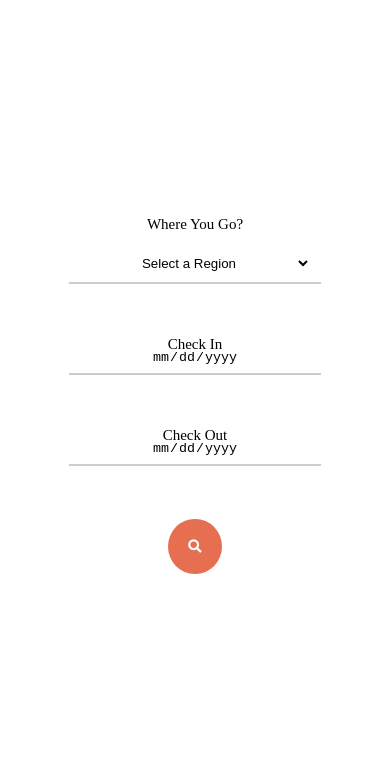
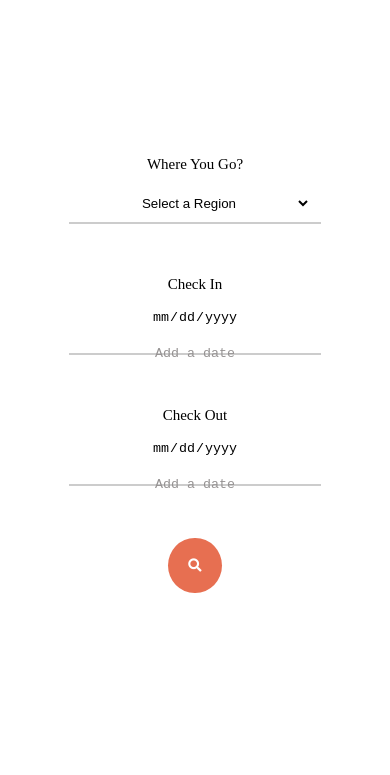
Before and after one commit to reyhaneh-moayeri/frontend-mentorship, a plain HTML site: page frontend-mentorship-challenge-03/up/index.html in a window 390 px wide. Shown: the part 89-864 px from the top of the page. Drawn offline with Linux system fonts and the light colour scheme.

Commit message:
fixed responsive problems

```diff
--- a/frontend-mentorship-challenge-03/sass/_header.scss
+++ b/frontend-mentorship-challenge-03/sass/_header.scss
@@ -30,4 +30,12 @@
     background-color: var(--color-tertiary);
     color: var(--color-primary);
   }
+
+  @include media-small {
+    &-title {
+      letter-spacing: 0;
+      padding: 0.5rem;
+      flex-shrink: 0;
+    }
+  }
 }
--- a/frontend-mentorship-challenge-03/sass/_main.scss
+++ b/frontend-mentorship-challenge-03/sass/_main.scss
@@ -117,6 +117,11 @@ main {
         border-right: 0 !important;
         border-bottom: 2px solid var(--color-gray);
       }
+
+      & div:nth-child(2),
+      & div:nth-child(3) {
+        padding-bottom: 5rem;
+      }
     }
   }
 
--- a/frontend-mentorship-challenge-03/sass/style.scss
+++ b/frontend-mentorship-challenge-03/sass/style.scss
@@ -26,5 +26,5 @@ body {
     )
     [center-end] 1fr [container-end];
 
-  grid-template-rows: min-content 90vh;
+  grid-template-rows: min-content;
 }
```
Also changed, not shown: frontend-mentorship-challenge-03/up/css/style.css, 1 other file.
